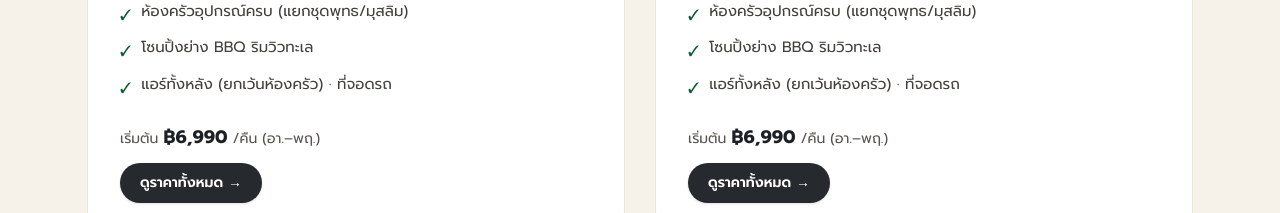
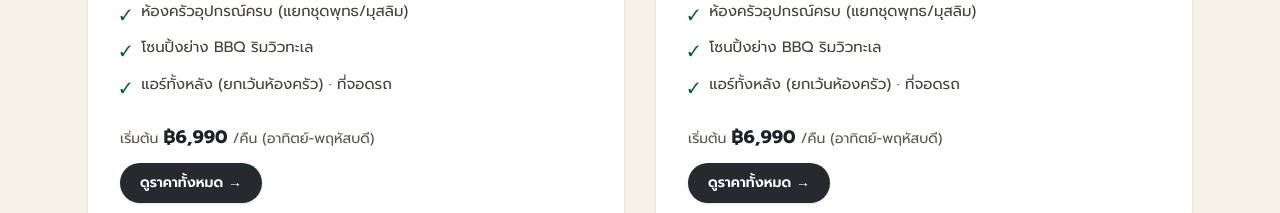
Before and after one commit to comveesa/puya-web, a Next.js app: page / in a window 1280 px wide. Shown: the part 2640-2853 px from the top of the page. Built offline with nearby package versions, Linux system fonts and the light colour scheme; no server answers.

Commit message:
Pricing label: use full Sunday-Thursday wording (owner)

```diff
--- a/app/page.tsx
+++ b/app/page.tsx
@@ -115,7 +115,7 @@ function VillaCard({
           <b className="text-lg text-ink">
             ฿{BUSINESS.pricing[0].price.toLocaleString("th-TH")}
           </b>{" "}
-          /คืน (อา.–พฤ.)
+          /คืน (อาทิตย์-พฤหัสบดี)
         </p>
         <a
           href="#pricing"
--- a/lib/business.ts
+++ b/lib/business.ts
@@ -44,7 +44,7 @@ export const BUSINESS = {
 
   /** ราคาจริงจากเจ้าของ (ต่อหลัง/ต่อคืน) */
   pricing: [
-    { id: "weekday", day: "อา.–พฤ.", price: 6990 },
+    { id: "weekday", day: "อาทิตย์-พฤหัสบดี", price: 6990 },
     { id: "weekend", day: "ศุกร์–เสาร์", price: 7990 },
   ],
 
```
Also changed, not shown: 2 other files (tests, documents, lock files or other folders).
